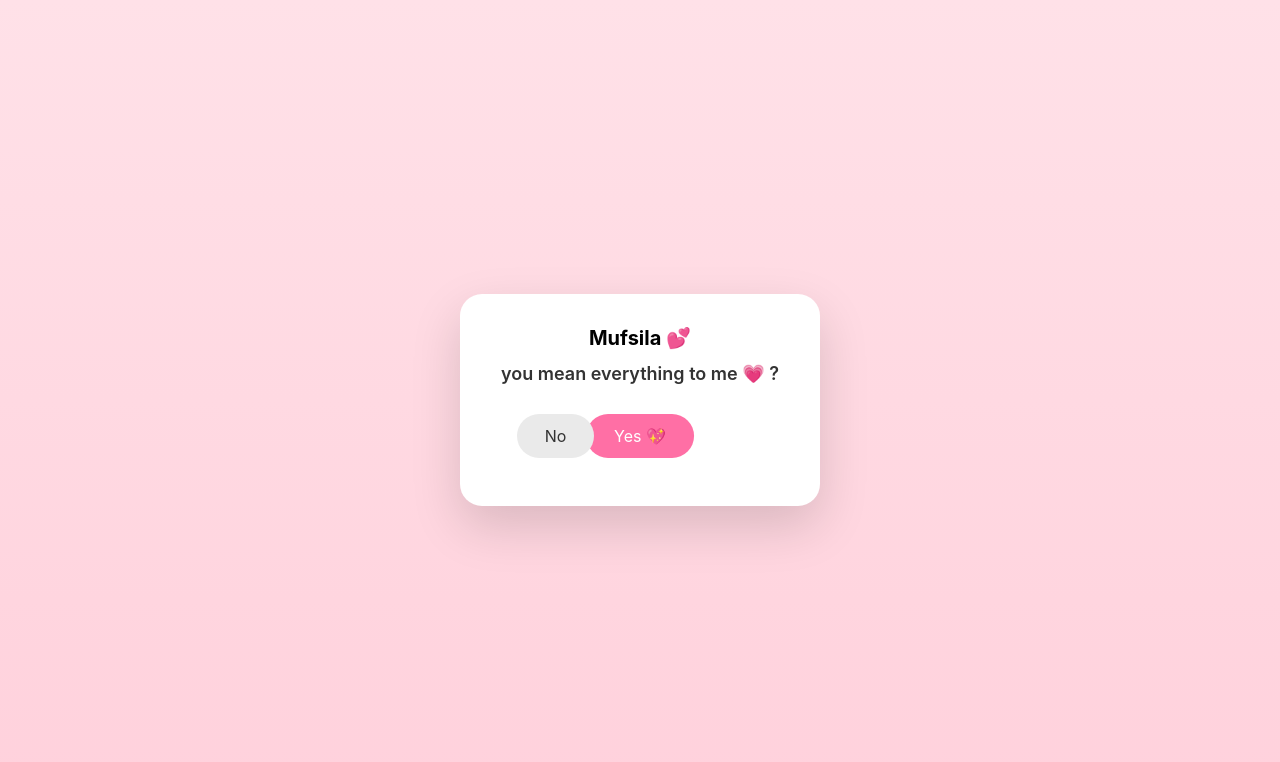
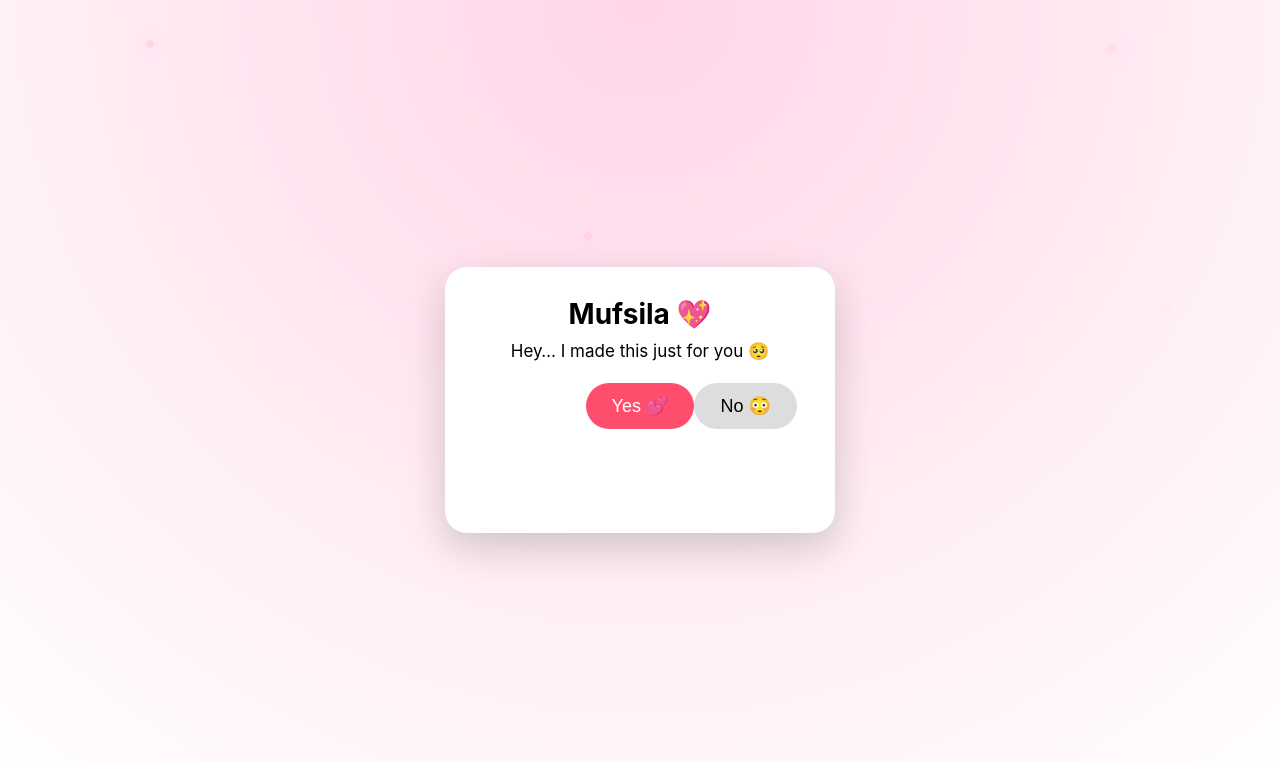
Before and after one commit to amnaameen090-jpg/love-surprise, a plain HTML site: page index.html in a window 1280 px wide. Drawn offline with Linux system fonts and the light colour scheme.

Commit message:
Update index.html

```diff
--- a/index.html
+++ b/index.html
@@ -1,175 +1,177 @@
 <!DOCTYPE html>
 <html lang="en">
 <head>
-  <meta charset="UTF-8" />
-  <meta name="viewport" content="width=device-width, initial-scale=1.0" />
-  <title>Valentine 💕</title>
+<meta charset="UTF-8">
+<meta name="viewport" content="width=device-width, initial-scale=1.0">
 
 <style>
-    * {
-      margin: 0;
-      padding: 0;
-      box-sizing: border-box;
-      font-family: -apple-system, BlinkMacSystemFont, "Segoe UI", sans-serif;
+body{
+  margin:0;
+  height:100vh;
+  display:flex;
+  justify-content:center;
+  align-items:center;
+  background:radial-gradient(circle at top,#ffd6e8,#fff);
+  font-family:-apple-system,BlinkMacSystemFont,sans-serif;
+  overflow:hidden;
 }
 
-    body {
-      height: 100vh;
-      background: linear-gradient(180deg, #ffe1e8, #ffd1dc);
-      display: flex;
-      align-items: center;
-      justify-content: center;
-      overflow: hidden;
-      text-align: center;
+/* Card */
+.card{
+  background:white;
+  padding:30px;
+  border-radius:22px;
+  text-align:center;
+  width:90%;
+  max-width:330px;
+  box-shadow:0 15px 40px rgba(0,0,0,.18);
+  animation:intro 1.3s ease;
+  z-index:10;
 }
 
-    .card {
-      background: #fff;
-      width: 88%;
-      max-width: 360px;
-      padding: 32px 26px;
-      border-radius: 22px;
-      box-shadow: 0 20px 50px rgba(0,0,0,0.15);
-      position: relative;
-      z-index: 2;
-      animation: fadeIn 1.2s ease;
+@keyframes intro{
+  from{opacity:0;transform:scale(.85) translateY(30px)}
+  to{opacity:1;transform:scale(1) translateY(0)}
 }
 
-    h1 {
-      font-size: 20px;
-      margin-bottom: 10px;
+h1{margin:0;font-size:28px}
+p{margin-top:10px;font-size:17px}
+
+.buttons{
+  margin-top:22px;
+  position:relative;
+  height:120px;
 }
 
-    p {
-      font-size: 18px;
-      font-weight: 600;
-      line-height: 1.6;
-      color: #333;
-      margin-bottom: 26px;
+button{
+  padding:12px 26px;
+  font-size:18px;
+  border-radius:30px;
+  border:none;
+  cursor:pointer;
 }
 
-    .buttons {
-      position: relative;
-      height: 60px;
+.yes{background:#ff4d6d;color:white}
+.no{background:#ddd;position:absolute}
+
+/* Floating emojis */
+.float{
+  position:absolute;
+  bottom:-30px;
+  animation:float 7s linear forwards;
+  opacity:.85;
 }
 
-    button {
-      padding: 12px 28px;
-      font-size: 16px;
-      border-radius: 25px;
-      border: none;
-      cursor: pointer;
-      position: absolute;
+@keyframes float{
+  from{transform:translateY(0) scale(.6);opacity:0}
+  to{transform:translateY(-110vh) scale(1.3);opacity:0}
 }
 
-    .yes {
-      background: #ff6fa5;
-      color: white;
-      left: 50%;
-      transform: translateX(-50%);
+/* Sparkles */
+.sparkle{
+  position:absolute;
+  width:6px;
+  height:6px;
+  background:rgba(255,200,220,.9);
+  border-radius:50%;
+  box-shadow:0 0 10px rgba(255,200,220,.9);
+  animation:spark 2s ease-out forwards;
 }
 
-    .no {
-      background: #eaeaea;
-      color: #333;
-      left: 10%;
+@keyframes spark{
+  from{opacity:1;transform:scale(1)}
+  to{opacity:0;transform:scale(2)}
 }
 
-    /* 💖 HEARTS */
-    .heart {
-      position: fixed;
-      bottom: -20px;
-      font-size: 24px;
-      animation: floatUp 3s linear forwards;
-      pointer-events: none;
+/* Popper */
+.pop{
+  position:absolute;
+  width:8px;
+  height:8px;
+  background:pink;
+  border-radius:50%;
+  animation:pop .8s ease-out forwards;
 }
 
-    @keyframes floatUp {
-      0% {
-        transform: translateY(0) scale(1);
-        opacity: 1;
-      }
-      100% {
-        transform: translateY(-100vh) scale(1.6);
-        opacity: 0;
-      }
-    }
-
-    @keyframes fadeIn {
-      from {
-        opacity: 0;
-        transform: translateY(14px);
-      }
-      to {
-        opacity: 1;
-        transform: translateY(0);
+@keyframes pop{
+  to{
+    transform:translate(var(--x),var(--y));
+    opacity:0;
   }
 }
 </style>
 </head>
+
 <body>
 
-  <!-- 🎵 Background Music -->
-  <audio id="bgMusic" loop>
+<div class="card">
+  <h1>Mufsila 💖</h1>
+  <p id="text">Hey… I made this just for you 🥺</p>
+
+  <div class="buttons">
+    <button class="yes" onclick="yesClicked()">Yes 💕</button>
+    <button class="no" id="noBtn">No 😳</button>
+  </div>
+</div>
+
+<!-- Music -->
+<audio id="music" loop>
   <source src="music.mp3" type="audio/mpeg">
 </audio>
 
-  <div class="card" id="card">
-    <h1>Mufsila 💕</h1>
-    <p id="text">you mean everything to me 💗 ?</p>
+<script>
+// Shy NO button
+const noBtn=document.getElementById("noBtn");
+noBtn.addEventListener("mouseover",moveNo);
+noBtn.addEventListener("touchstart",moveNo);
 
-    <div class="buttons" id="buttons">
-      <button class="yes" onclick="yesClicked()">Yes 💖</button>
-      <button class="no" id="noBtn">No</button>
-    </div>
-  </div>
-
-  <script>
-    const noBtn = document.getElementById("noBtn");
-    const card = document.getElementById("card");
-    const text = document.getElementById("text");
-    const buttons = document.getElementById("buttons");
-    const music = document.getElementById("bgMusic");
-
-    // NO button runs away 😈
-    function moveNoButton() {
-      const maxX = buttons.offsetWidth - noBtn.offsetWidth;
-      const maxY = buttons.offsetHeight - noBtn.offsetHeight;
-
-      noBtn.style.left = Math.random() * maxX + "px";
-      noBtn.style.top = Math.random() * maxY + "px";
+function moveNo(){
+  const x=Math.random()*200-100;
+  const y=Math.random()*80-40;
+  noBtn.style.transform=`translate(${x}px,${y}px)`;
 }
 
-    noBtn.addEventListener("mouseover", moveNoButton);
-    noBtn.addEventListener("touchstart", moveNoButton);
-
-    // YES clicked 💖
-    function yesClicked() {
-      // play music
-      music.volume = 0.4;
-      music.play().catch(() => {});
-
-      // change message
-      text.innerHTML = `You’re my favorite “yes”<br>in a world full of maybes 💕`;
-
-      // remove buttons
-      buttons.remove();
-
-      // hearts
-      for (let i = 0; i < 25; i++) {
-        createHeart();
-      }
+// YES click
+function yesClicked(){
+  document.getElementById("text").innerHTML=
+    "Yayyy 🥰 You made my day 💖";
+  document.getElementById("music").play();
+  poppers();
 }
 
-    function createHeart() {
-      const heart = document.createElement("div");
-      heart.className = "heart";
-      heart.innerText = "💖";
-      heart.style.left = Math.random() * 100 + "vw";
-      heart.style.animationDuration = 2 + Math.random() * 2 + "s";
-      document.body.appendChild(heart);
+// Floating hearts + party emoji (FIRST IMPRESSION)
+setInterval(()=>{
+  const el=document.createElement("div");
+  el.className="float";
+  el.innerHTML=Math.random()>0.5?"❤️":"🎉";
+  el.style.left=Math.random()*100+"vw";
+  el.style.fontSize=(Math.random()*20+15)+"px";
+  document.body.appendChild(el);
+  setTimeout(()=>el.remove(),7000);
+},600);
 
-      setTimeout(() => heart.remove(), 4000);
+// Sparkling effect (random shine)
+setInterval(()=>{
+  const s=document.createElement("div");
+  s.className="sparkle";
+  s.style.left=Math.random()*100+"vw";
+  s.style.top=Math.random()*100+"vh";
+  document.body.appendChild(s);
+  setTimeout(()=>s.remove(),2000);
+},300);
+
+// Popper burst
+function poppers(){
+  for(let i=0;i<35;i++){
+    const p=document.createElement("div");
+    p.className="pop";
+    p.style.left="50%";
+    p.style.top="50%";
+    p.style.setProperty("--x",(Math.random()*320-160)+"px");
+    p.style.setProperty("--y",(Math.random()*320-160)+"px");
+    document.body.appendChild(p);
+    setTimeout(()=>p.remove(),800);
+  }
 }
 </script>
 
```
Lines whose indentation alone changed are shown as unchanged.
